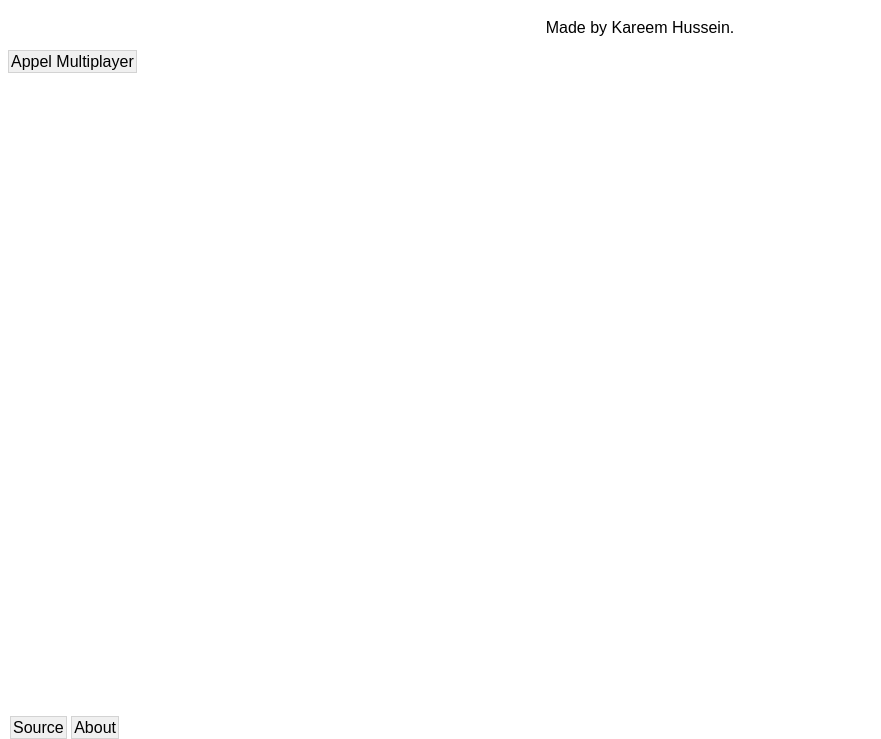
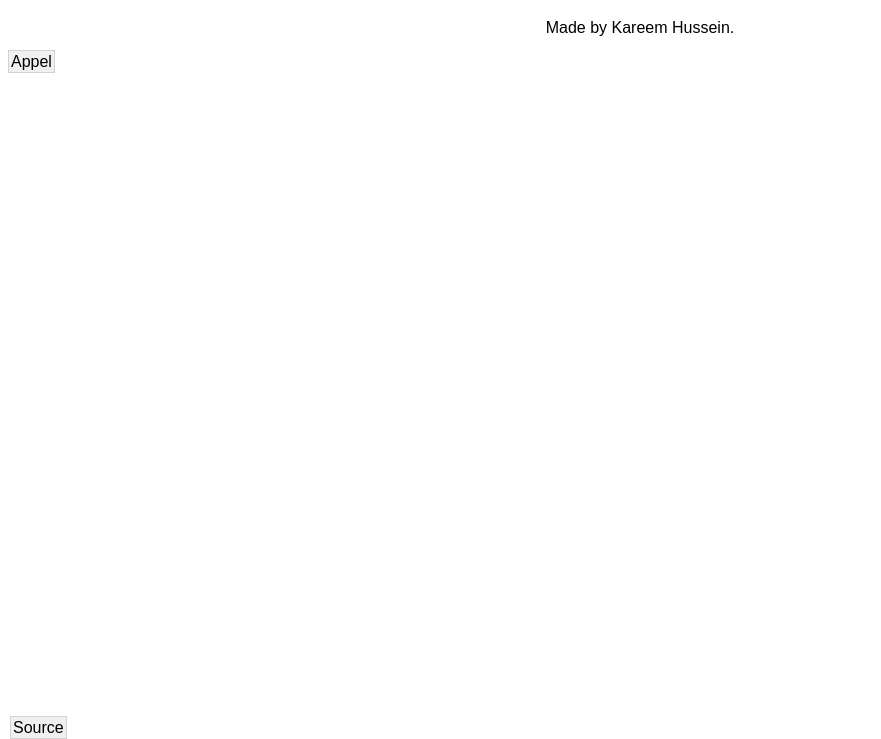
Before and after one commit to KHH2014/kareemgames, a plain HTML site: page index.html in a window 1280 px wide. Shown: the part 61-800 px from the top of the page, without its empty margins (0-881 px from the left). Drawn offline with Linux system fonts and the light colour scheme.

Commit message:
🚿✏️ Updated with Glitch

```diff
--- a/index.html
+++ b/index.html
@@ -14,10 +14,9 @@
       <h1>Welcome to Ruff Games!</h1>
       <p>Made by Kareem Hussein.</p>
     </center>
-    <a href="AppelMultiplayer.html">Appel Multiplayer</a>
+    <a href="Appel.html">Appel</a>
     <div class="navbar">
       <a href="https://github.com/KHH2014/ruffgames">Source</a>
-      <a href="">About</a>
     </div>
   </body>
 </html>
```
Also changed, not shown: Appel.html (added).
